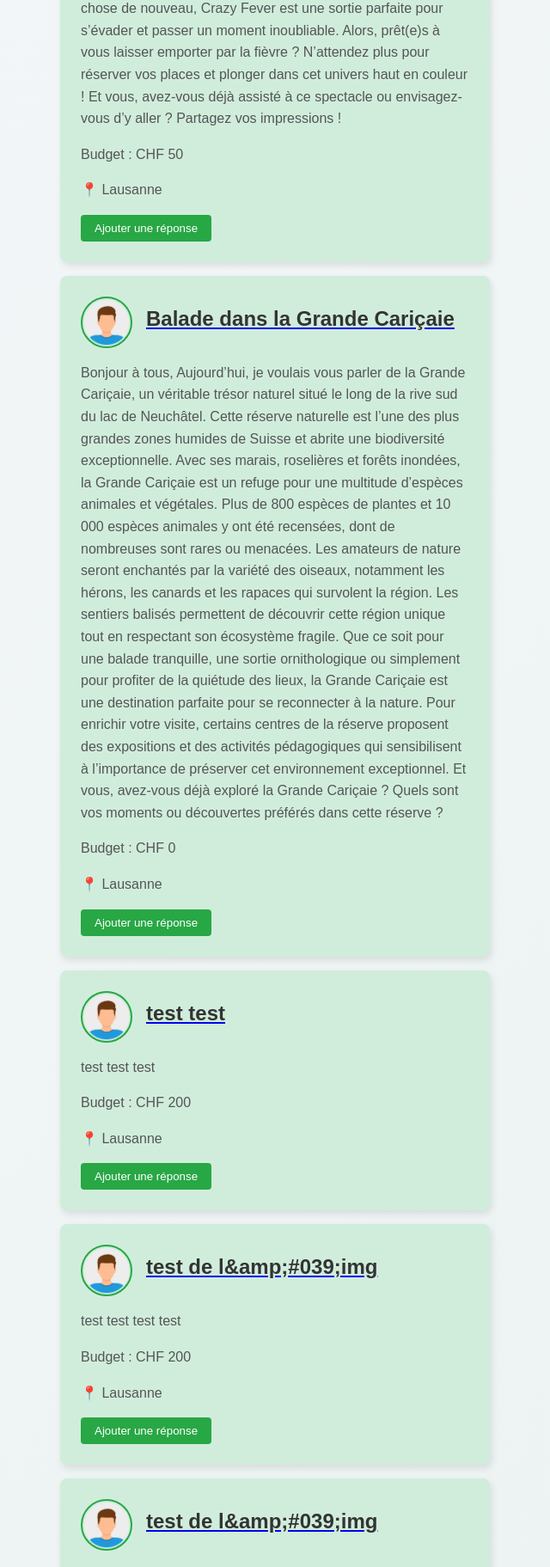
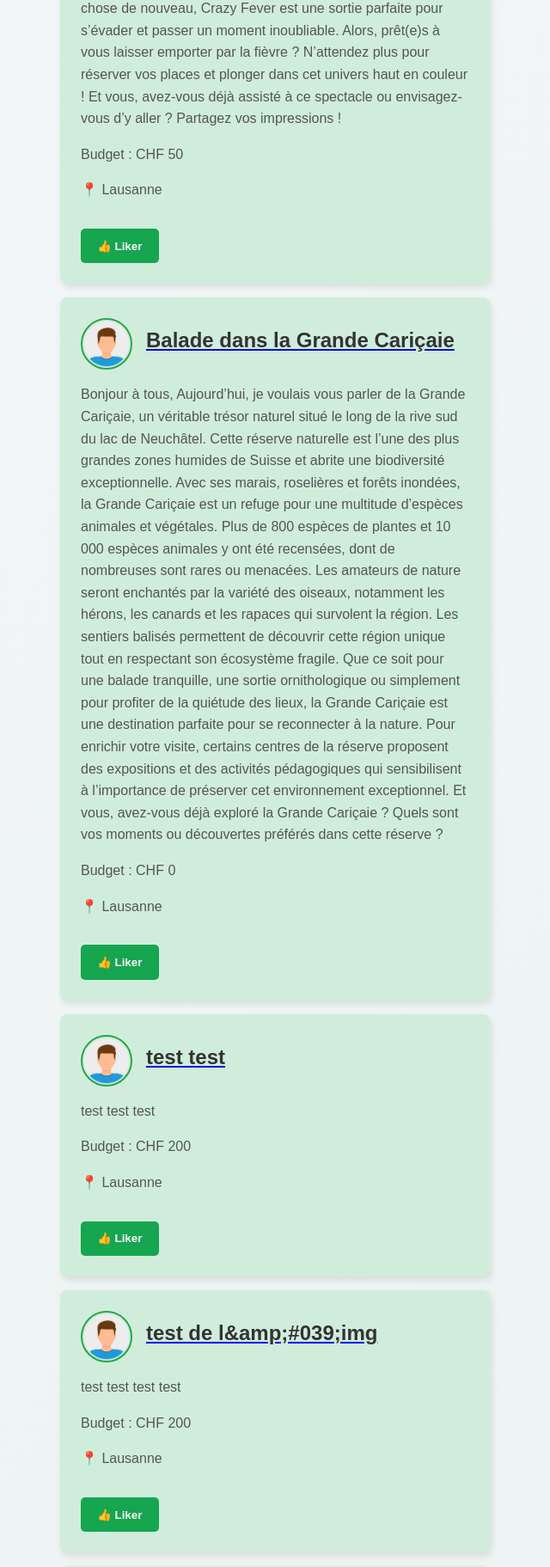
Before and after one commit to AgatheMakumbi/forumVaudois, a PHP site: page /ForumVaudois/pages/news.php in a window 1280 px wide. Shown: the part 619-2442 px from the top of the page at 86% size, without its empty margins (320-960 px from the left). Run offline with PHP 8.4, Linux system fonts and the light colour scheme; data comes from the database, SQL or seed files in the repository.

Commit message:
Bouton Liker sur la page news

```diff
--- a/assets/css/style.css
+++ b/assets/css/style.css
@@ -725,7 +725,7 @@
     align-items: center;
 }
 
-.btn-response {
+.btn-like {
     background-color: #28a745;
     color: white;
     border: none;
--- a/pages/news.php
+++ b/pages/news.php
@@ -86,7 +86,10 @@
                                 📍 <?= htmlspecialchars(City::getCityById($post->getCity())->getCityName()); ?>
                             </p>
                             <div class="post-footer">
-                                <button class="btn-response">Ajouter une réponse</button>
+                                <form method="post" action="likePost.php">
+                                    <input type="hidden" name="id_post" value="<?= $post->getId() ?>">
+                                    <button type="submit" class="like-button">👍 Liker</button>
+                                </form>
                             </div>
                         </div>
                     <?php endforeach; ?>
```
